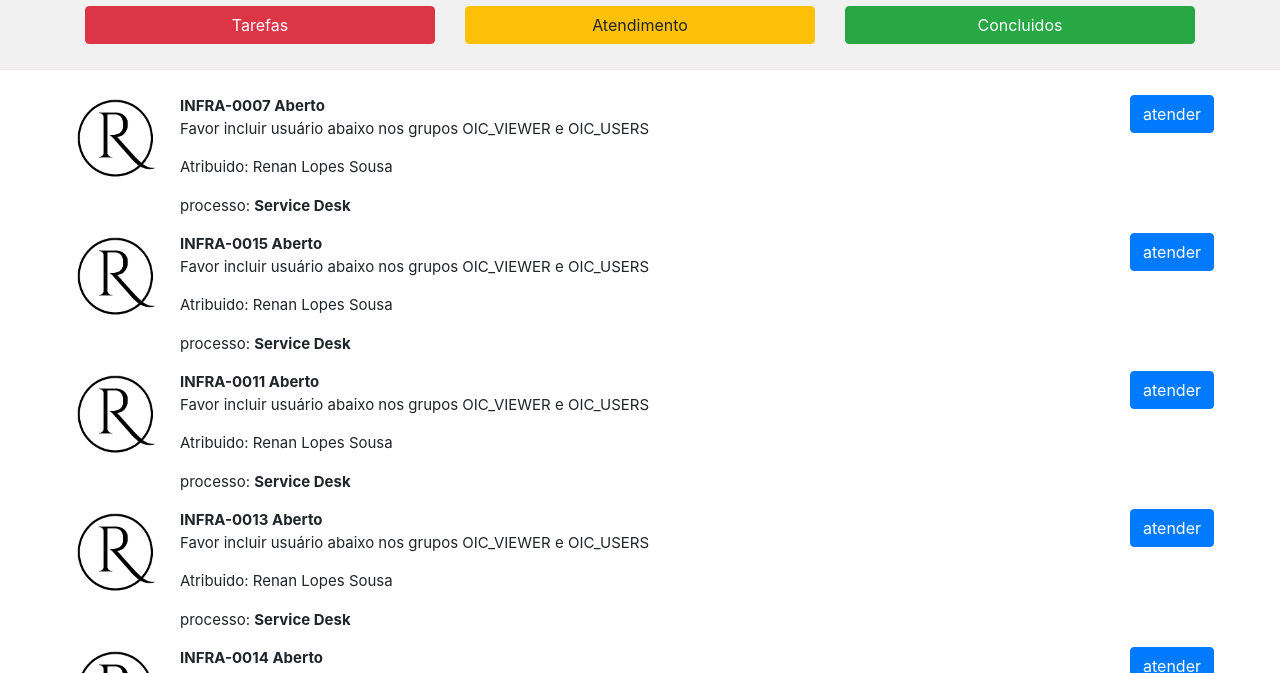
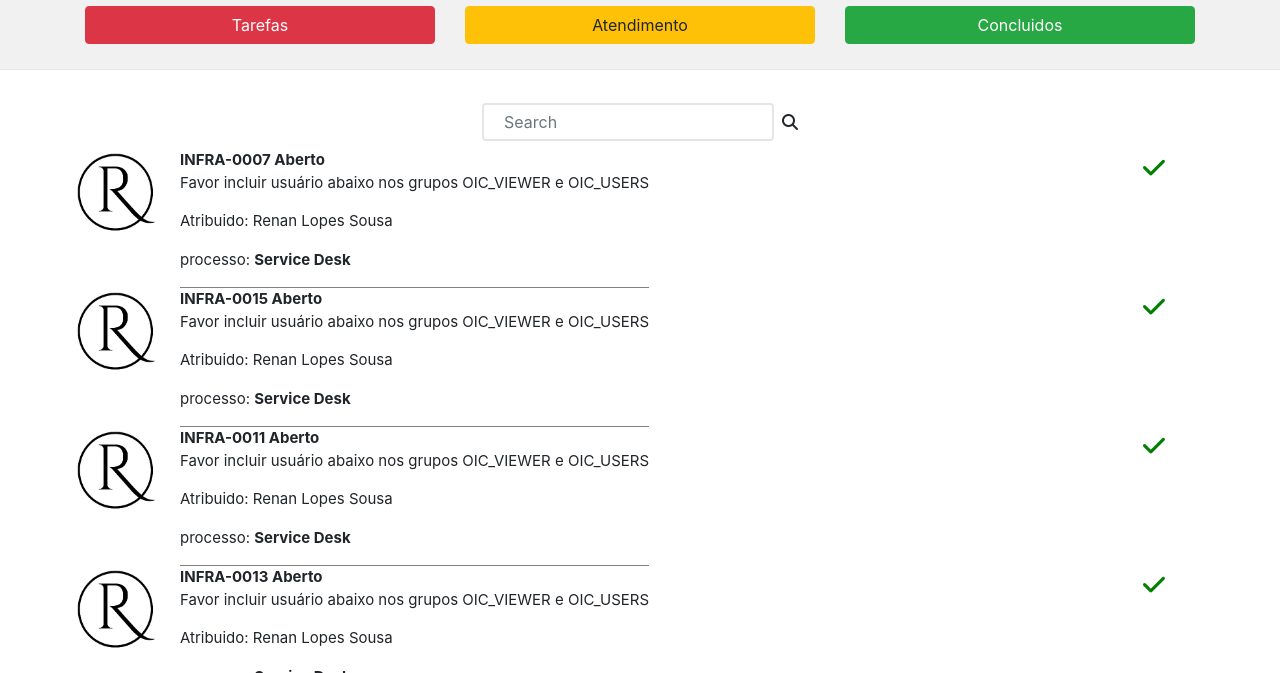
Before and after one commit to RenanLopS/RIS_29-11, a plain HTML site: page RIS/concluidos.html in a window 1280 px wide. Shown: the part 127-800 px from the top of the page. Drawn offline with nearby package versions, Linux system fonts and the light colour scheme.

Commit message:
Versão atualizada RIS

```diff
--- a/RIS/concluidos.html
+++ b/RIS/concluidos.html
@@ -36,15 +36,22 @@
             </div>
             </nav>
             <section>
-                <!--Logo chamados-->
                 <div class="container">
+                    <div class="row">
+                        <form class=" m-auto d-flex">
+                            <input class="form-control mr-2" type="text" placeholder="Search" aria-label="Pesquisar">
+                            <i class="fa-solid fa-magnifying-glass m-auto ml-2"></i>
+                          </form>
+                    </div>
+
                    <div class="row">
+                    <!--Logo chamados-->
                     <div class="col-1 justify-content-center d-flex">
 
                     <img src="/img/Design_sem_nome.png" height="85px" width="85px">
 
                    </div>
-
+                   <!--Descricao chamados-->
                     <div class="col-10 justify-content-start d-flex">
                         <div class="info-chamado">
                             <span><b>INFRA-0007 Aberto </b> </span>
@@ -54,7 +61,7 @@
                         </div>
                     </div>
                     <div class="col-1 justify-content-end align-middle ">
-                        <a href="atendimento.html" class="btn btn-primary btn-outline">atender</a>
+                        <a href="atendimento.html" class="btn btn-outline"><i class="fa-solid fa-check size"></i></a>
                     </div>
                     <div class="col-1 justify-content-center d-flex">
 
@@ -71,7 +78,7 @@
                         </div>
                     </div>
                     <div class="col-1 justify-content-end align-middle ">
-                        <a href="atendimento.html" class="btn btn-primary btn-outline">atender</a>
+                        <a href="atendimento.html" class="btn btn-outline"><i class="fa-solid fa-check size"></i></a>
                     </div>
                      <div class="col-1 justify-content-center d-flex">
 
@@ -79,7 +86,7 @@
 
                    </div>
 
-                    <div class="col-10 justify-content-start d-flex">
+                    <div class="col-10 justify-content-start d-flex border-bottom-2">
                         <div class="info-chamado">
                             <span><b>INFRA-0011 Aberto </b> </span>
                             <p>Favor incluir usuário abaixo nos grupos OIC_VIEWER e OIC_USERS</p>
@@ -88,7 +95,7 @@
                         </div>
                     </div>
                     <div class="col-1 justify-content-end align-middle ">
-                        <a href="atendimento.html" class="btn btn-primary btn-outline">atender</a>
+                        <a href="atendimento.html" class="btn btn-outline"><i class="fa-solid fa-check size"></i></a>
                     </div>
                      <div class="col-1 justify-content-center d-flex">
 
@@ -105,7 +112,7 @@
                         </div>
                     </div>
                     <div class="col-1 justify-content-end align-middle ">
-                        <a href="atendimento.html" class="btn btn-primary btn-outline">atender</a>
+                        <a href="atendimento.html" class="btn btn-outline"><i class="fa-solid fa-check size"></i></a>
                     </div>
                      <div class="col-1 justify-content-center d-flex">
 
@@ -114,7 +121,7 @@
                    </div>
 
                     <div class="col-10 justify-content-start d-flex">
-                        <div class="info-chamado">
+                        <div class="info-chamado ">
                             <span><b>INFRA-0014 Aberto </b> </span>
                             <p>Favor incluir usuário abaixo nos grupos OIC_VIEWER e OIC_USERS</p>
                             <p>Atribuido: Renan Lopes Sousa</p>
@@ -122,8 +129,9 @@
                         </div>
                     </div>
                     <div class="col-1 justify-content-end align-middle ">
-                        <a href="atendimento.html" class="btn btn-primary btn-outline">atender</a>
+                        <a href="atendimento.html" class="btn btn-outline"><i class="fa-solid fa-check size"></i></a>
                     </div>
+
 
 
                     </div>
@@ -136,6 +144,7 @@
 
 
         </nav>
+        <script src="https://kit.fontawesome.com/7379621d3a.js" crossorigin="anonymous"></script>
         <script src="https://code.jquery.com/jquery-3.3.1.slim.min.js" integrity="sha384-q8i/X+965DzO0rT7abK41JStQIAqVgRVzpbzo5smXKp4YfRvH+8abtTE1Pi6jizo" crossorigin="anonymous"></script>
     <script src="https://cdnjs.cloudflare.com/ajax/libs/popper.js/1.14.3/umd/popper.min.js" integrity="sha384-ZMP7rVo3mIykV+2+9J3UJ46jBk0WLaUAdn689aCwoqbBJiSnjAK/l8WvCWPIPm49" crossorigin="anonymous"></script>
     <script src="https://stackpath.bootstrapcdn.com/bootstrap/4.1.3/js/bootstrap.min.js" integrity="sha384-ChfqqxuZUCnJSK3+MXmPNIyE6ZbWh2IMqE241rYiqJxyMiZ6OW/JmZQ5stwEULTy" crossorigin="anonymous"></script>
--- a/RIS/css/style.css
+++ b/RIS/css/style.css
@@ -39,9 +39,7 @@ button {
      border: none;
      cursor: pointer;
       }
-form {
-     border: 3px solid #f1f1f1;
- }
+
 input[type=text], input[type=password] {
      width: 100%;
      margin: 8px 0;
@@ -82,4 +80,9 @@ button:hover {
 }
 .info-chamado{
     font-size: 15px;
+    border-bottom: solid 1px grey;
 }
+.size {
+    font-size: 25px;
+    color: green;
+}
```
Also changed, not shown: RIS/index.html (+1 -0 lines).
